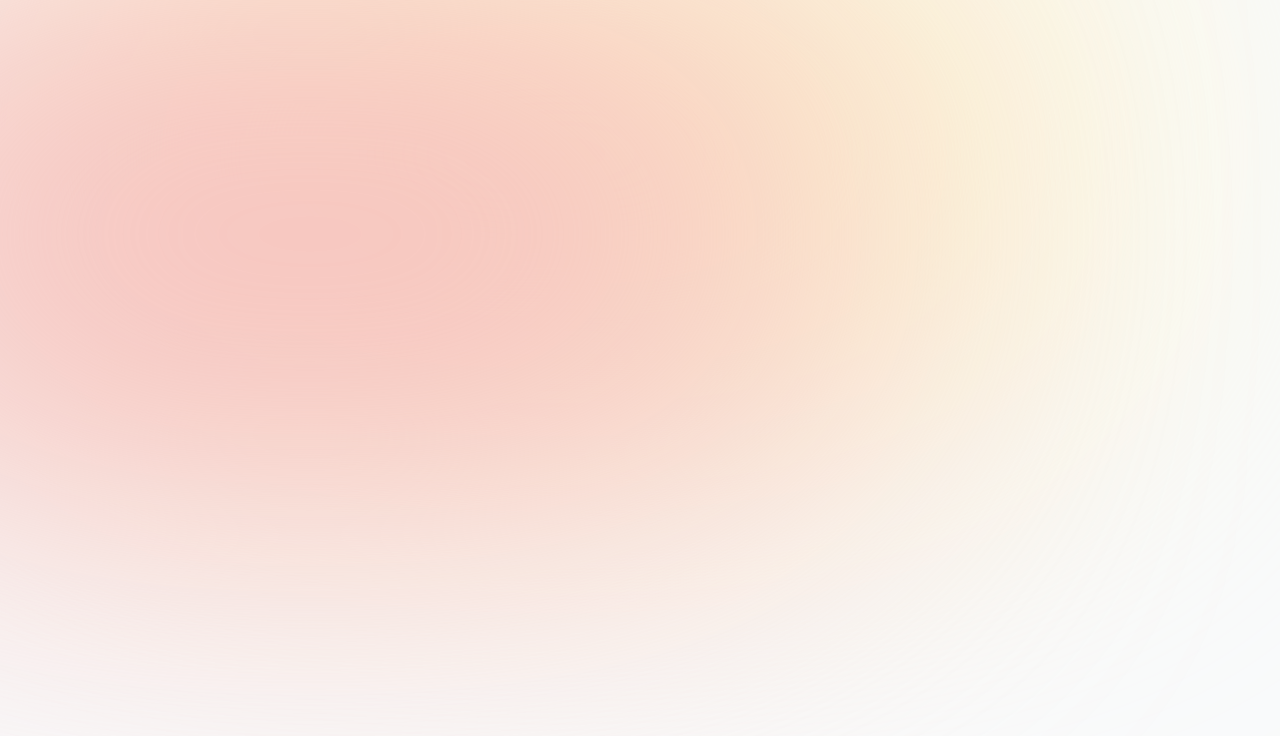
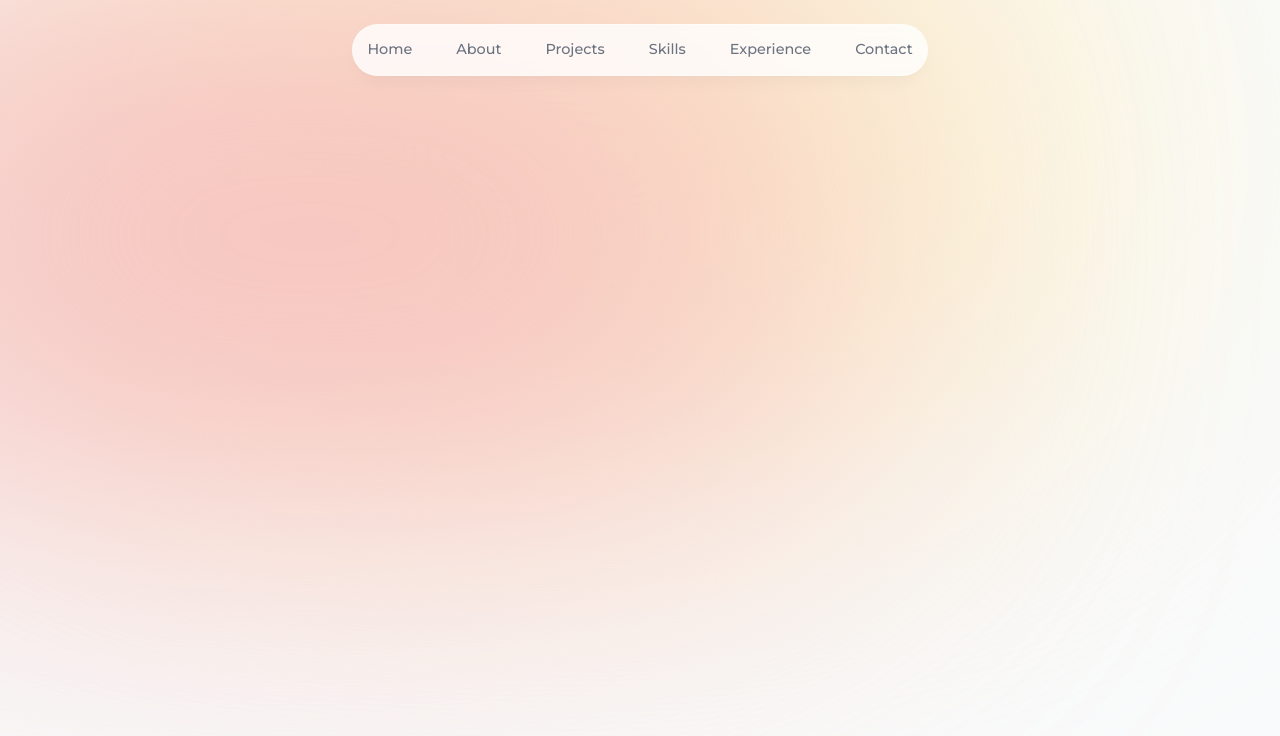
Before and after one commit to akamateus/portfolio, a Next.js app: page / in a window 1280 px wide. Shown: the top 736 px of the page. Built offline with nearby package versions, Linux system fonts and the light colour scheme.

Commit message:
changed some data and made the header

```diff
--- a/app/layout.tsx
+++ b/app/layout.tsx
@@ -1,3 +1,4 @@
+import Header from "@/components/header";
 import "./globals.css";
 import { Montserrat } from "next/font/google";
 
@@ -16,11 +17,12 @@
   return (
     <html lang="en">
       <body
-        className={`${montserrat.className} bg-gray-50 text-gray-950 relative`}
+        className={`${montserrat.className} bg-gray-50 text-gray-950 relative h-[5000px]`}
       >
         <div className="bg-[#fff7c5] absolute top-[-6rem] -z-10 right-[11rem] h-[31.25rem] w-[31.25rem] rounded-full blur-[10rem] sm:w-[68.75rem]"></div>
         <div className="bg-[#f5bcbc] absolute top-[-1rem] -z-10 left-[-35rem] h-[31.25rem] w-[50rem] rounded-full blur-[10rem] sm:w-[68.75rem] md:left-[-33rem] lg:left-[-28rem] xl:left-[-15rem] 2x1:left-[-5rem]"></div>
 
+        <Header />
         {children}
       </body>
     </html>
--- /dev/null
+++ b/components/header.tsx
@@ -0,0 +1,37 @@
+"use client";
+import React from "react";
+import { motion } from "framer-motion";
+import { links } from "@/lib/data";
+import Link from "next/link";
+
+export default function Header() {
+  return (
+    <header className="z-[999] relative">
+      <motion.div
+        className="fixed top-0 left-1/2 -translate-x-1/2 h-[4.5rem] w-full rounded-none border border-white border-opacity-40 bg-white bg-opacity-80 shadow-lg shadow-black/[0.03] backdrop-blur-[0.5rem] sm:top-6 sm:h-[3.25rem] sm:w-[36rem] sm:rounded-full"
+        initial={{ y: -100, x: "-50%", opacity: 0 }}
+        animate={{ y: 0, x: "-50%", opacity: 1 }}
+      ></motion.div>
+
+      <nav className="flex fixed top-[0.15rem] left-1/2 h-12 -translate-x-1/2 py-2 sm:top-[1.7rem] sm:h-[initial] sm:py-0">
+        <ul className="flex w-[22rem] flex-wrap items-center justify-center gap-y-1 text-[0.9rem] font-medium text-gray-500 sm:w-[initial] sm:flex-nowrap sm:gap-5">
+          {links.map((link) => (
+            <motion.li
+              className="h-3/4 flex items-center justify-center"
+              key={link.hash}
+              initial={{ y: -100, opacity: 0 }}
+              animate={{ y: 0, opacity: 1 }}
+            >
+              <Link
+                className="flex w-full items-center justify-center px-3 py-3 hover:text-gray-900 transition"
+                href={link.hash}
+              >
+                {link.name}
+              </Link>
+            </motion.li>
+          ))}
+        </ul>
+      </nav>
+    </header>
+  );
+}
--- a/lib/data.ts
+++ b/lib/data.ts
@@ -2,8 +2,8 @@
 import { CgWorkAlt } from "react-icons/cg";
 import { FaReact } from "react-icons/fa";
 import { LuGraduationCap } from "react-icons/lu";
-import corpcommentImg from "@/public/corpcomment.png";
-import rmtdevImg from "@/public/rmtdev.png";
+import myceleryImg from "@/public/mycelery.png";
+import githubImg from "@/public/github.png";
 import wordanalyticsImg from "@/public/wordanalytics.png";
 
 export const links = [
@@ -66,14 +66,14 @@
     description:
       "I worked as a full-stack developer on this startup project for 2 years. Users can give public feedback to companies.",
     tags: ["React", "Next.js", "MongoDB", "Tailwind", "Prisma"],
-    imageUrl: corpcommentImg,
+    imageUrl: myceleryImg,
   },
   {
     title: "rmtDev",
     description:
       "Job board for remote developer jobs. I was the front-end developer. It has features like filtering, sorting and pagination.",
     tags: ["React", "TypeScript", "Next.js", "Tailwind", "Redux"],
-    imageUrl: rmtdevImg,
+    imageUrl: githubImg,
   },
   {
     title: "Word Analytics",
--- a/package.json
+++ b/package.json
@@ -15,6 +15,7 @@
     "autoprefixer": "10.4.15",
     "eslint": "8.47.0",
     "eslint-config-next": "13.4.17",
+    "framer-motion": "^10.16.0",
     "next": "13.4.17",
     "postcss": "8.4.28",
     "react": "18.2.0",
```
Also changed, not shown: public/wordanalytics.png (added), 1 other file (tests, documents, lock files or other folders).
